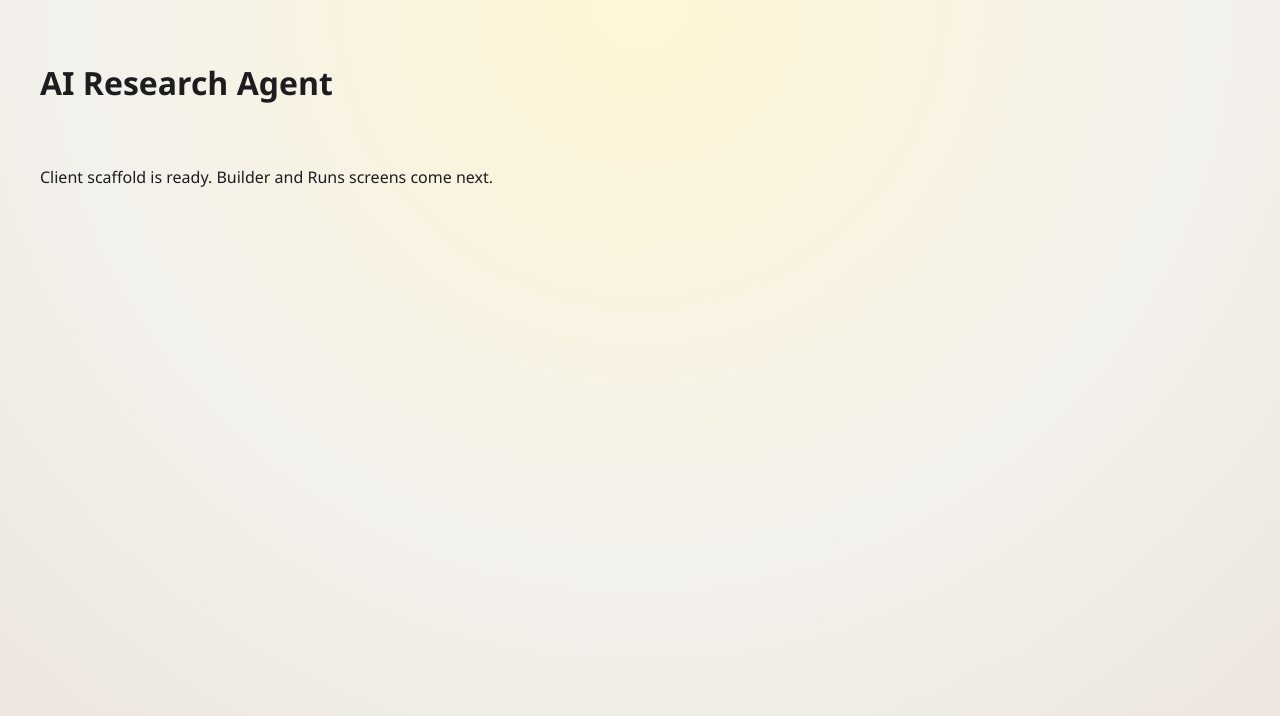
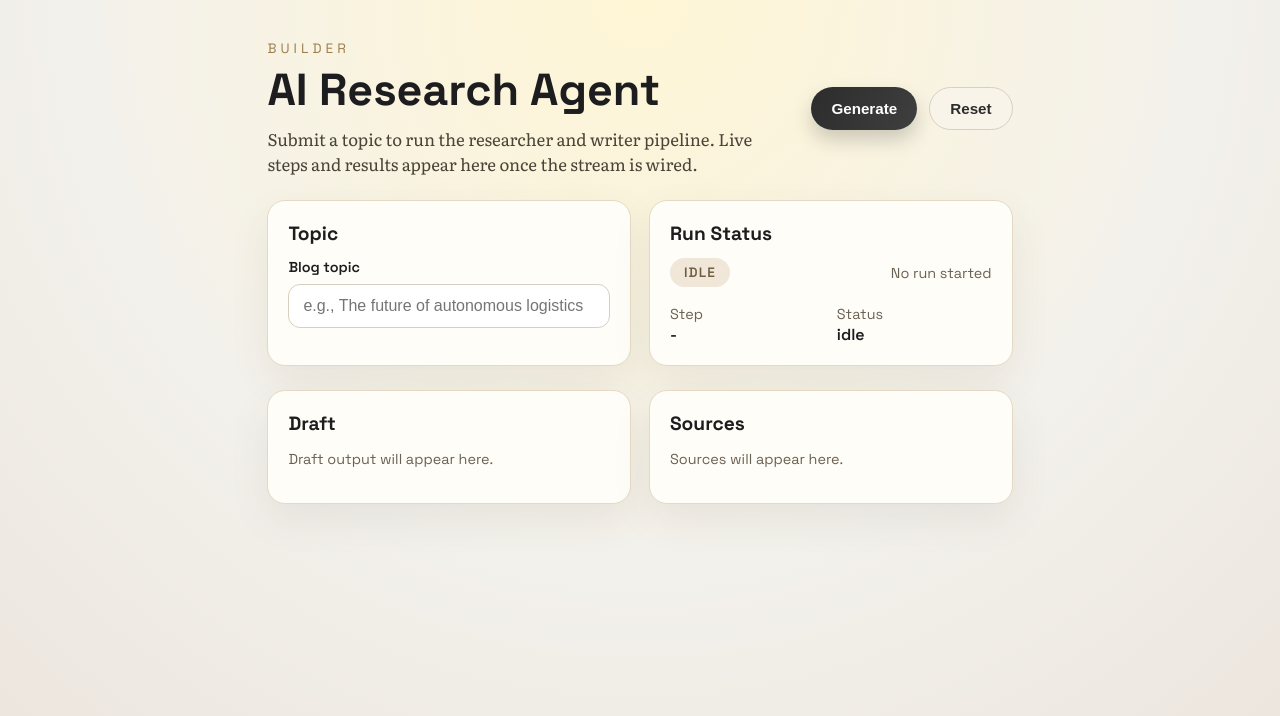
Before and after one commit to MeGallin/deep-research-agent-client, a React (Vite) app: page / in a window 1280 px wide. Shown: the top 716 px of the page. Built offline with nearby package versions, Linux system fonts and the light colour scheme.

Commit message:
Implement Builder screen with run management and status display

```diff
--- a/src/App.jsx
+++ b/src/App.jsx
@@ -1,8 +1,9 @@
+import Builder from "./screens/Builder.jsx";
+
 export default function App() {
   return (
     <div className="app">
-      <h1>AI Research Agent</h1>
-      <p>Client scaffold is ready. Builder and Runs screens come next.</p>
+      <Builder />
     </div>
   );
 }
--- /dev/null
+++ b/src/components/StatusBadge.jsx
@@ -0,0 +1,12 @@
+const labels = {
+  idle: "Idle",
+  queued: "Queued",
+  running: "Running",
+  complete: "Complete",
+  error: "Error"
+};
+
+export default function StatusBadge({ status = "idle" }) {
+  const label = labels[status] || "Unknown";
+  return <span className={`status-badge status-${status}`}>{label}</span>;
+}
--- a/src/index.css
+++ b/src/index.css
@@ -1,10 +1,8 @@
-* {
-  box-sizing: border-box;
-}
+@import url("https://fonts.googleapis.com/css2?family=Space+Grotesk:wght@400;500;600;700&family=Literata:wght@400;500;600&display=swap");
 
 :root {
   color-scheme: light;
-  font-family: "Segoe UI", Tahoma, Geneva, Verdana, sans-serif;
+  font-family: "Space Grotesk", "Segoe UI", sans-serif;
   color: #1d1d1f;
   background-color: #f3f1ec;
 }
@@ -24,6 +22,61 @@ body {
   flex-direction: column;
   padding: 40px;
   gap: 24px;
+}
+
+.builder {
+  display: flex;
+  flex-direction: column;
+  gap: 24px;
+  max-width: 1100px;
+  margin: 0 auto;
+}
+
+.builder-header {
+  display: flex;
+  flex-wrap: wrap;
+  gap: 24px;
+  align-items: center;
+  justify-content: space-between;
+}
+
+.builder-header h1 {
+  margin: 4px 0 8px;
+  font-size: clamp(2rem, 3.5vw, 3rem);
+}
+
+.eyebrow {
+  font-size: 0.85rem;
+  text-transform: uppercase;
+  letter-spacing: 0.3em;
+  color: #9a7f4c;
+  margin: 0;
+}
+
+.subhead {
+  max-width: 520px;
+  margin: 0;
+  font-family: "Literata", serif;
+  font-size: 1.05rem;
+  color: #4a4337;
+}
+
+.builder-actions {
+  display: flex;
+  gap: 12px;
+  flex-wrap: wrap;
+}
+
+.builder-grid {
+  display: grid;
+  grid-template-columns: repeat(auto-fit, minmax(280px, 1fr));
+  gap: 18px;
+}
+
+.builder-output {
+  display: grid;
+  grid-template-columns: repeat(auto-fit, minmax(320px, 1fr));
+  gap: 18px;
 }
 
 .btn {
@@ -74,6 +127,12 @@ body {
   background: #fff;
 }
 
+.field-error {
+  color: #9c2f2f;
+  margin: 8px 0 0;
+  font-size: 0.9rem;
+}
+
 .panel {
   background: #fffdf7;
   border: 1px solid #e5d9c5;
@@ -86,3 +145,112 @@ body {
   margin: 0 0 12px;
   font-size: 1.2rem;
 }
+
+.status-row {
+  display: flex;
+  align-items: center;
+  justify-content: space-between;
+  flex-wrap: wrap;
+  gap: 8px;
+}
+
+.status-meta {
+  display: grid;
+  grid-template-columns: repeat(auto-fit, minmax(120px, 1fr));
+  gap: 12px;
+  margin-top: 16px;
+}
+
+.status-value {
+  font-weight: 600;
+}
+
+.status-badge {
+  display: inline-flex;
+  align-items: center;
+  padding: 6px 14px;
+  border-radius: 999px;
+  font-weight: 600;
+  font-size: 0.85rem;
+  text-transform: uppercase;
+  letter-spacing: 0.08em;
+}
+
+.status-idle {
+  background: #f1e7d9;
+  color: #6f5e42;
+}
+
+.status-queued {
+  background: #fde8b4;
+  color: #8d6a1a;
+}
+
+.status-running {
+  background: #dfe9f5;
+  color: #2a4b70;
+}
+
+.status-complete {
+  background: #d9f0e3;
+  color: #2c6a48;
+}
+
+.status-error {
+  background: #f6d7d7;
+  color: #932d2d;
+}
+
+.error-banner {
+  margin-top: 14px;
+  padding: 10px 12px;
+  border-radius: 12px;
+  background: #f6d7d7;
+  color: #932d2d;
+  font-size: 0.95rem;
+}
+
+.warning-banner {
+  margin-top: 14px;
+  padding: 10px 12px;
+  border-radius: 12px;
+  background: #fbecc2;
+  color: #8d6a1a;
+  font-size: 0.95rem;
+}
+
+.muted {
+  color: #6b6153;
+  font-size: 0.9rem;
+}
+
+.draft-text {
+  font-family: "Literata", serif;
+  white-space: pre-wrap;
+  margin: 0;
+}
+
+.sources-list {
+  margin: 0;
+  padding-left: 18px;
+  display: flex;
+  flex-direction: column;
+  gap: 12px;
+}
+
+.source-snippet {
+  margin: 6px 0 0;
+  font-size: 0.9rem;
+  color: #4a4337;
+}
+
+@media (max-width: 720px) {
+  .app {
+    padding: 24px;
+  }
+
+  .builder-header {
+    flex-direction: column;
+    align-items: flex-start;
+  }
+}
--- /dev/null
+++ b/src/screens/Builder.jsx
@@ -0,0 +1,224 @@
+import { useEffect, useRef, useState } from "react";
+import { createEventSource, createRun, getRun } from "../api.js";
+import Button from "../components/Button.jsx";
+import Input from "../components/Input.jsx";
+import Panel from "../components/Panel.jsx";
+import StatusBadge from "../components/StatusBadge.jsx";
+
+const initialRunState = {
+  status: "idle",
+  step: "",
+  runId: null,
+  draft: "",
+  research: [],
+  error: null
+};
+
+export default function Builder() {
+  const [topic, setTopic] = useState("");
+  const [validationError, setValidationError] = useState("");
+  const [run, setRun] = useState(initialRunState);
+  const [streamWarning, setStreamWarning] = useState("");
+  const eventSourceRef = useRef(null);
+
+  const isBusy = run.status === "queued" || run.status === "running";
+
+  const attachStream = (runId) => {
+    if (eventSourceRef.current) {
+      eventSourceRef.current.close();
+    }
+
+    const es = createEventSource(runId);
+    eventSourceRef.current = es;
+
+    es.addEventListener("snapshot", (event) => {
+      const data = JSON.parse(event.data);
+      setRun((prev) => ({
+        ...prev,
+        ...data
+      }));
+    });
+
+    es.addEventListener("step", (event) => {
+      const data = JSON.parse(event.data);
+      setRun((prev) => ({
+        ...prev,
+        step: data.step || prev.step
+      }));
+    });
+
+    es.addEventListener("status", (event) => {
+      const data = JSON.parse(event.data);
+      setRun((prev) => ({
+        ...prev,
+        status: data.status || prev.status,
+        error: data.error || null
+      }));
+    });
+
+    es.addEventListener("result", (event) => {
+      const data = JSON.parse(event.data);
+      setRun((prev) => ({
+        ...prev,
+        status: "complete",
+        step: "complete",
+        draft: data.draft || "",
+        research: data.research || []
+      }));
+      es.close();
+    });
+
+    es.onerror = async () => {
+      setStreamWarning("Live connection interrupted. Results will keep updating.");
+      if (!runId) {
+        return;
+      }
+      try {
+        const snapshot = await getRun(runId);
+        setRun((prev) => ({ ...prev, ...snapshot }));
+      } catch (error) {
+        // Ignore snapshot errors; user can retry.
+      }
+    };
+  };
+
+  const handleGenerate = async () => {
+    const trimmed = topic.trim();
+    if (trimmed.length < 3 || trimmed.length > 200) {
+      setValidationError("Topic must be 3-200 characters.");
+      return;
+    }
+
+    setValidationError("");
+    setRun({
+      status: "queued",
+      step: "starting",
+      runId: null,
+      draft: "",
+      research: [],
+      error: null
+    });
+
+    try {
+      const response = await createRun(trimmed);
+      setRun((prev) => ({
+        ...prev,
+        status: "running",
+        runId: response.runId
+      }));
+      attachStream(response.runId);
+    } catch (error) {
+      setRun((prev) => ({
+        ...prev,
+        status: "error",
+        error: error.message || "Failed to start run."
+      }));
+    }
+  };
+
+  const handleReset = () => {
+    setTopic("");
+    setValidationError("");
+    setRun(initialRunState);
+    setStreamWarning("");
+    if (eventSourceRef.current) {
+      eventSourceRef.current.close();
+      eventSourceRef.current = null;
+    }
+  };
+
+  useEffect(() => {
+    return () => {
+      if (eventSourceRef.current) {
+        eventSourceRef.current.close();
+      }
+    };
+  }, []);
+
+  return (
+    <div className="builder">
+      <header className="builder-header">
+        <div>
+          <p className="eyebrow">Builder</p>
+          <h1>AI Research Agent</h1>
+          <p className="subhead">
+            Submit a topic to run the researcher and writer pipeline. Live steps
+            and results appear here once the stream is wired.
+          </p>
+        </div>
+        <div className="builder-actions">
+          <Button onClick={handleGenerate} disabled={isBusy}>
+            {isBusy ? "Generating..." : "Generate"}
+          </Button>
+          <Button variant="secondary" onClick={handleReset} disabled={isBusy}>
+            Reset
+          </Button>
+        </div>
+      </header>
+
+      <div className="builder-grid">
+        <Panel title="Topic">
+          <Input
+            label="Blog topic"
+            value={topic}
+            onChange={(event) => setTopic(event.target.value)}
+            placeholder="e.g., The future of autonomous logistics"
+          />
+          {validationError ? (
+            <p className="field-error">{validationError}</p>
+          ) : null}
+        </Panel>
+
+        <Panel title="Run Status">
+          <div className="status-row">
+            <StatusBadge status={run.status} />
+            {run.runId ? (
+              <span className="muted">Run ID: {run.runId}</span>
+            ) : (
+              <span className="muted">No run started</span>
+            )}
+          </div>
+          <div className="status-meta">
+            <div>
+              <span className="muted">Step</span>
+              <div className="status-value">{run.step || "-"}</div>
+            </div>
+            <div>
+              <span className="muted">Status</span>
+              <div className="status-value">{run.status}</div>
+            </div>
+          </div>
+          {streamWarning ? (
+            <p className="warning-banner">{streamWarning}</p>
+          ) : null}
+          {run.error ? <p className="error-banner">{run.error}</p> : null}
+        </Panel>
+      </div>
+
+      <div className="builder-output">
+        <Panel title="Draft">
+          {run.draft ? (
+            <pre className="draft-text">{run.draft}</pre>
+          ) : (
+            <p className="muted">Draft output will appear here.</p>
+          )}
+        </Panel>
+        <Panel title="Sources">
+          {run.research.length ? (
+            <ol className="sources-list">
+              {run.research.map((item) => (
+                <li key={item.url}>
+                  <strong>{item.title}</strong>
+                  <div className="muted">{item.url}</div>
+                  <p className="source-snippet">{item.snippet}</p>
+                </li>
+              ))}
+            </ol>
+          ) : (
+            <p className="muted">Sources will appear here.</p>
+          )}
+        </Panel>
+      </div>
+    </div>
+  );
+}
```
